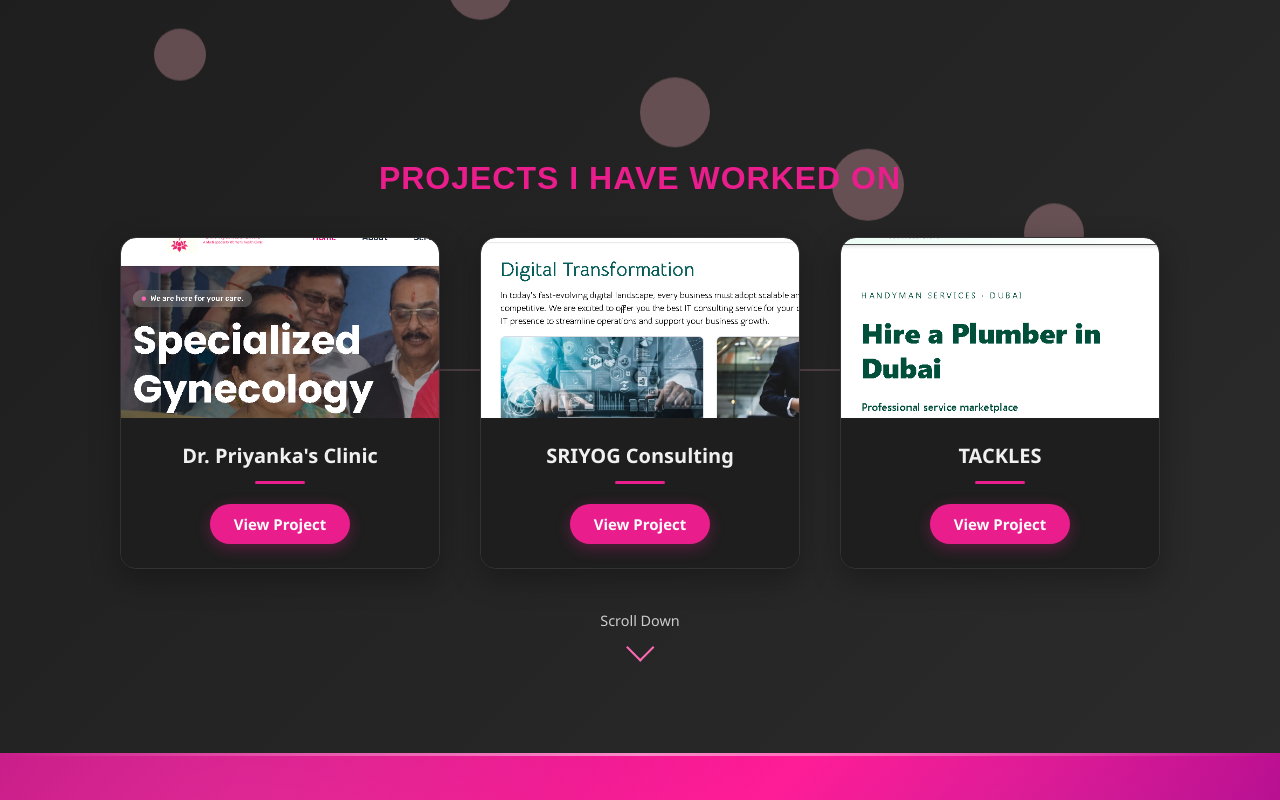
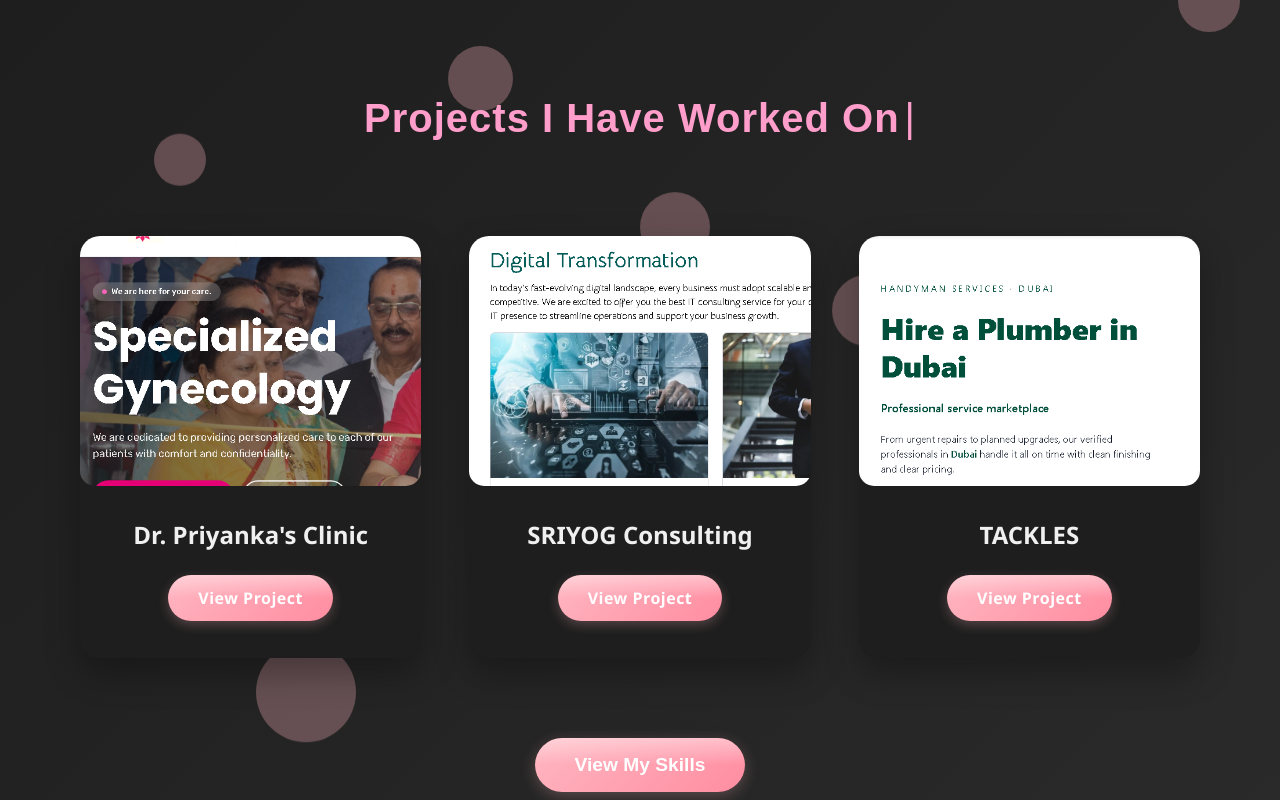
Before and after one commit to Sneha-Neupanee/portfolio, a React (Vite) app: page / in a window 1280 px wide. Shown: the part 640-1440 px from the top of the page. Built offline with nearby package versions, Linux system fonts and the light colour scheme.

Commit message:
all updated

```diff
--- a/src/components/Footer.jsx
+++ b/src/components/Footer.jsx
@@ -36,6 +36,8 @@
             <a href="/">Home</a>
             <a href="/about">About</a>
             <a href="/projects">Projects</a>
+            <a href="/skills">Skills</a>
+            <a href="/experience">Experience</a>
             <a href="/contact">Contact</a>
           </div>
 
--- a/src/components/ParticlePlayground.jsx
+++ b/src/components/ParticlePlayground.jsx
@@ -1,14 +1,45 @@
-import React, { useEffect, useState } from 'react';
+import React, { useEffect, useState, useRef } from 'react';
+import { useNavigate } from 'react-router-dom';
 import '../styles/ParticlePlayground.css';
 
 const ParticlePlayground = () => {
   const [visible, setVisible] = useState(false);
+  const [typedText, setTypedText] = useState('');
+  const fullText = "Projects I Have Worked On";
+  const [typingStarted, setTypingStarted] = useState(false);
+  const navigate = useNavigate();
+  const sectionRef = useRef(null);
 
   useEffect(() => {
-    // Trigger animation after mount
-    const timer = setTimeout(() => setVisible(true), 100);
-    return () => clearTimeout(timer);
-  }, []);
+    const observer = new IntersectionObserver(
+      ([entry]) => {
+        if (entry.isIntersecting && !typingStarted) {
+          setTypingStarted(true);
+          setVisible(true);
+        }
+      },
+      { threshold: 0.1 }
+    );
+
+    if (sectionRef.current) {
+      observer.observe(sectionRef.current);
+    }
+
+    return () => {
+      if (sectionRef.current) {
+        observer.unobserve(sectionRef.current);
+      }
+    };
+  }, [typingStarted]);
+
+  useEffect(() => {
+    if (typingStarted && typedText.length < fullText.length) {
+      const timeout = setTimeout(() => {
+        setTypedText(fullText.slice(0, typedText.length + 1));
+      }, 50); // Adjust speed here for smoothness
+      return () => clearTimeout(timeout);
+    }
+  }, [typingStarted, typedText, fullText]);
 
   const projects = [
     {
@@ -35,9 +66,12 @@
   ];
 
   return (
-    <div className="project-showcase-container">
+    <div className="project-showcase-container" ref={sectionRef}>
       <div className="project-header">
-        <h3>Projects I have worked on</h3>
+        <h3 className="typing-title">
+          {typedText}
+          <span className="cursor-blink">|</span>
+        </h3>
       </div>
 
       <div className="project-cards-wrapper">
@@ -45,20 +79,27 @@
           <div
             key={project.id}
             className={`project-card ${visible ? 'visible' : ''}`}
-            style={{ transitionDelay: `${index * 200}ms` }}
+            style={{ transitionDelay: `${index * 150}ms` }}
           >
             <div className="card-image-container">
               <img src={project.image} alt={project.name} className="project-image" />
             </div>
             <div className="card-info">
               <h4>{project.name}</h4>
-              <div className="card-line"></div>
-              <a href={project.link} target="_blank" rel="noopener noreferrer" className="view-project-btn">
-                View Project
-              </a>
+              <div className="card-buttons">
+                <a href={project.link} target="_blank" rel="noopener noreferrer" className="view-project-btn">
+                  View Project
+                </a>
+              </div>
             </div>
           </div>
         ))}
+      </div>
+
+      <div className="skills-button-container">
+        <button className="view-skills-btn" onClick={() => navigate('/skills')}>
+          View My Skills
+        </button>
       </div>
     </div>
   );
--- a/src/pages/Home.jsx
+++ b/src/pages/Home.jsx
@@ -78,14 +78,9 @@
         </div>
       </div>
 
-      <div className="game-section">
-        <ParticlePlayground />
-      </div>
+      <ParticlePlayground />
 
-      <div className="scroll-indicator">
-        <span>Scroll Down</span>
-        <div className="arrow-down"></div>
-      </div>
+
     </div>
   );
 };
--- a/src/styles/Home.css
+++ b/src/styles/Home.css
@@ -170,9 +170,12 @@
 }
 
 @keyframes float {
-  0%, 100% {
+
+  0%,
+  100% {
     transform: translateY(0) rotate(0deg);
   }
+
   50% {
     transform: translateY(-30px) rotate(180deg);
   }
@@ -222,8 +225,16 @@
 }
 
 @keyframes blink {
-  0%, 50% { opacity: 1; }
-  51%, 100% { opacity: 0; }
+
+  0%,
+  50% {
+    opacity: 1;
+  }
+
+  51%,
+  100% {
+    opacity: 0;
+  }
 }
 
 .hero-description {
@@ -280,44 +291,7 @@
   opacity: 0.5;
 }
 
-.game-section {
-  max-width: 1200px;
-  width: 100%;
-  z-index: 1;
-  margin-top: 15vh;
-  margin-bottom: 3rem;
-  text-align: center;
-}
 
-.game-treat-heading {
-  font-size: 2rem;
-  font-weight: 600;
-  color: #FF69B4;
-  font-family: 'Comic Sans MS', 'Chalkboard SE', 'Comic Neue', cursive;
-  margin: 0 0 2rem;
-  letter-spacing: 1px;
-  text-align: center;
-}
-
-.cursor-blink-game {
-  animation: blink 0.7s infinite;
-  color: #FF69B4;
-}
-
-.game-description {
-  text-align: center;
-  font-size: 1rem;
-  color: #000;
-  margin-top: 1.5rem;
-  font-style: normal;
-  font-weight: 500;
-  font-family: 'Times New Roman', Times, serif;
-  line-height: 1.6;
-}
-
-.dark-mode .game-description {
-  color: #000;
-}
 
 .scroll-indicator {
   position: absolute;
@@ -347,9 +321,12 @@
 }
 
 @keyframes bounce {
-  0%, 100% {
+
+  0%,
+  100% {
     transform: translateX(-50%) translateY(0);
   }
+
   50% {
     transform: translateX(-50%) translateY(10px);
   }
@@ -360,6 +337,7 @@
     opacity: 0;
     transform: translateY(30px);
   }
+
   to {
     opacity: 1;
     transform: translateY(0);
@@ -370,6 +348,7 @@
   from {
     opacity: 0;
   }
+
   to {
     opacity: 1;
   }
--- a/src/styles/ParticlePlayground.css
+++ b/src/styles/ParticlePlayground.css
@@ -1,146 +1,207 @@
 .project-showcase-container {
   width: 100%;
-  max-width: 1200px;
+  max-width: 1400px;
   margin: 0 auto;
-  padding: 40px 20px;
+  padding: 6rem 2rem;
   box-sizing: border-box;
+  display: flex;
+  flex-direction: column;
+  align-items: center;
 }
 
 .project-header {
   text-align: center;
-  margin-bottom: 40px;
-  animation: slideInUp 0.8s ease-out;
+  margin-bottom: 5rem;
+  min-height: 60px;
+  /* Prevent cumulative layout shift */
 }
 
-.project-header h3 {
-  font-size: 32px;
-  color: #e91e8c;
+.typing-title {
+  font-size: 2.5rem;
+  color: #ff9ecb;
+  /* Soft light pink */
   margin: 0;
   font-family: 'Poppins', sans-serif;
-  font-weight: 700;
-  text-transform: uppercase;
+  font-weight: 600;
   letter-spacing: 1px;
+  display: inline-block;
+}
+
+.cursor-blink {
+  display: inline-block;
+  color: #ff9ecb;
+  animation: blink 1s step-end infinite;
+  margin-left: 5px;
+  font-weight: 300;
+}
+
+@keyframes blink {
+
+  0%,
+  100% {
+    opacity: 1;
+  }
+
+  50% {
+    opacity: 0;
+  }
 }
 
 .project-cards-wrapper {
-  display: flex;
-  justify-content: center;
-  gap: 40px;
-  flex-wrap: wrap;
-  position: relative;
-}
-
-/* Connecting line for desktop */
-.project-cards-wrapper::before {
-  content: '';
-  position: absolute;
-  top: 40%;
-  left: 5%;
-  right: 5%;
-  height: 2px;
-  background: linear-gradient(90deg, transparent, #ffb6c1, transparent);
-  z-index: 0;
-  transform: translateY(-50%);
-  opacity: 0.3;
+  display: grid;
+  grid-template-columns: repeat(3, 1fr);
+  gap: 3rem;
+  width: 100%;
+  padding: 0 1rem;
 }
 
 .project-card {
-  width: 320px;
   background: white;
-  border-radius: 16px;
+  border-radius: 20px;
   overflow: hidden;
-  box-shadow: 0 10px 30px rgba(0, 0, 0, 0.1);
-  transition: transform 0.6s cubic-bezier(0.22, 1, 0.36, 1), box-shadow 0.3s ease, opacity 0.6s ease;
+  box-shadow: 0 15px 35px rgba(0, 0, 0, 0.1);
+  transition: transform 0.4s ease, box-shadow 0.4s ease;
   opacity: 0;
-  transform: translateY(60px) translateX(-20px);
-  /* Slide from bottom-left slightly */
-  position: relative;
-  z-index: 1;
-  border: 1px solid rgba(233, 30, 140, 0.1);
+  transform: translateY(30px);
   display: flex;
   flex-direction: column;
+  height: 100%;
+  /* Ensure equal height */
+  min-height: 400px;
+  /* Increased height */
 }
 
 .project-card.visible {
   opacity: 1;
-  transform: translateY(0) translateX(0);
+  transform: translateY(0);
 }
 
 .project-card:hover {
-  transform: translateY(-12px);
-  box-shadow: 0 20px 50px rgba(233, 30, 140, 0.25);
+  transform: translateY(-10px);
+  box-shadow: 0 25px 50px rgba(255, 105, 180, 0.15);
+  /* Soft pink shadow */
 }
 
 .card-image-container {
+  width: 100%;
+  height: 250px;
+  /* Increased height */
+  overflow: hidden;
   position: relative;
-  height: 180px;
-  overflow: hidden;
 }
 
 .project-image {
   width: 100%;
   height: 100%;
   object-fit: cover;
-  transition: transform 0.5s ease;
+  transition: transform 0.6s ease;
 }
 
 .project-card:hover .project-image {
-  transform: scale(1.08);
+  transform: scale(1.05);
 }
 
 .card-info {
-  padding: 24px;
+  padding: 2rem;
   text-align: center;
   background: #fff;
   flex-grow: 1;
   display: flex;
   flex-direction: column;
   align-items: center;
+  justify-content: space-between;
 }
 
 .card-info h4 {
-  margin: 0 0 12px;
+  margin: 0 0 1.5rem;
   color: #333;
-  font-size: 20px;
+  font-size: 1.5rem;
   font-weight: 700;
-}
-
-.card-line {
-  height: 3px;
-  width: 50px;
-  background: #e91e8c;
-  margin: 0 auto 20px;
-  border-radius: 2px;
 }
 
 .view-project-btn {
   display: inline-block;
-  background: #e91e8c;
+  background: linear-gradient(135deg, #FFB6C1, #ff8da1);
   color: white;
-  padding: 10px 24px;
-  border-radius: 30px;
+  padding: 12px 30px;
+  border-radius: 50px;
   text-decoration: none;
-  font-size: 15px;
+  font-size: 1rem;
   font-weight: 600;
-  transition: background 0.3s ease, transform 0.2s ease, box-shadow 0.3s ease;
-  box-shadow: 0 4px 15px rgba(233, 30, 140, 0.3);
+  letter-spacing: 0.5px;
+  transition: all 0.3s ease;
+  box-shadow: 0 4px 12px rgba(255, 182, 193, 0.25);
+  position: relative;
+  overflow: hidden;
+  border: none;
+  cursor: pointer;
+}
+
+/* Glossy effect */
+.view-project-btn::after {
+  content: '';
+  position: absolute;
+  top: 0;
+  left: 0;
+  width: 100%;
+  height: 50%;
+  background: linear-gradient(to bottom, rgba(255, 255, 255, 0.4), transparent);
+  border-radius: 50px 50px 0 0;
+  pointer-events: none;
 }
 
 .view-project-btn:hover {
-  background: #c2185b;
-  transform: translateY(-2px);
-  box-shadow: 0 6px 20px rgba(233, 30, 140, 0.4);
+  transform: translateY(-3px);
+  box-shadow: 0 6px 20px rgba(255, 105, 180, 0.35);
+  /* Glow effect */
+  background: linear-gradient(135deg, #ff9ecb, #fb6f92);
+}
+
+/* Skills Button */
+.skills-button-container {
+  margin-top: 5rem;
+  width: 100%;
+  display: flex;
+  justify-content: center;
+}
+
+.view-skills-btn {
+  background: linear-gradient(135deg, #FFB6C1, #ff8da1);
+  color: white;
+  padding: 16px 40px;
+  border-radius: 50px;
+  font-size: 1.2rem;
+  font-weight: 600;
+  border: none;
+  cursor: pointer;
+  transition: all 0.3s ease;
+  box-shadow: 0 4px 15px rgba(255, 182, 193, 0.25);
+  position: relative;
+  overflow: hidden;
+}
+
+.view-skills-btn::after {
+  content: '';
+  position: absolute;
+  top: 0;
+  left: 0;
+  width: 100%;
+  height: 50%;
+  background: linear-gradient(to bottom, rgba(255, 255, 255, 0.4), transparent);
+  border-radius: 50px 50px 0 0;
+  pointer-events: none;
+}
+
+.view-skills-btn:hover {
+  transform: translateY(-3px);
+  box-shadow: 0 8px 22px rgba(255, 105, 180, 0.4);
+  background: linear-gradient(135deg, #ff9ecb, #fb6f92);
 }
 
 /* Dark Mode Styles */
 .dark-mode .project-card {
   background: #1e1e1e;
-  border-color: #333;
-  box-shadow: 0 10px 30px rgba(0, 0, 0, 0.3);
-}
-
-.dark-mode .project-card:hover {
-  box-shadow: 0 20px 50px rgba(233, 30, 140, 0.15);
+  box-shadow: 0 15px 35px rgba(0, 0, 0, 0.3);
 }
 
 .dark-mode .card-info {
@@ -151,34 +212,34 @@
   color: #f0f0f0;
 }
 
-/* Mobile Responsiveness */
-@media (max-width: 900px) {
-  .project-cards-wrapper::before {
-    display: none;
+.dark-mode .project-card:hover {
+  box-shadow: 0 25px 50px rgba(255, 105, 180, 0.15);
+}
+
+/* Responsive Grid */
+@media (max-width: 1024px) {
+  .project-cards-wrapper {
+    grid-template-columns: repeat(2, 1fr);
+    gap: 2rem;
   }
 }
 
 @media (max-width: 768px) {
   .project-cards-wrapper {
-    flex-direction: column;
-    align-items: center;
-    gap: 30px;
+    grid-template-columns: 1fr;
+    max-width: 450px;
+    margin: 0 auto;
   }
 
-  .project-card {
-    width: 100%;
-    max-width: 360px;
+  .typing-title {
+    font-size: 1.8rem;
+  }
+
+  .project-header {
+    margin-bottom: 3rem;
+  }
+
+  .project-showcase-container {
+    padding: 4rem 1.5rem;
   }
 }
-
-@keyframes fadeInDown {
-  from {
-    opacity: 0;
-    transform: translateY(-20px);
-  }
-
-  to {
-    opacity: 1;
-    transform: translateY(0);
-  }
-}
```
Also changed, not shown: 5 other files (tests, documents, lock files or other folders).
